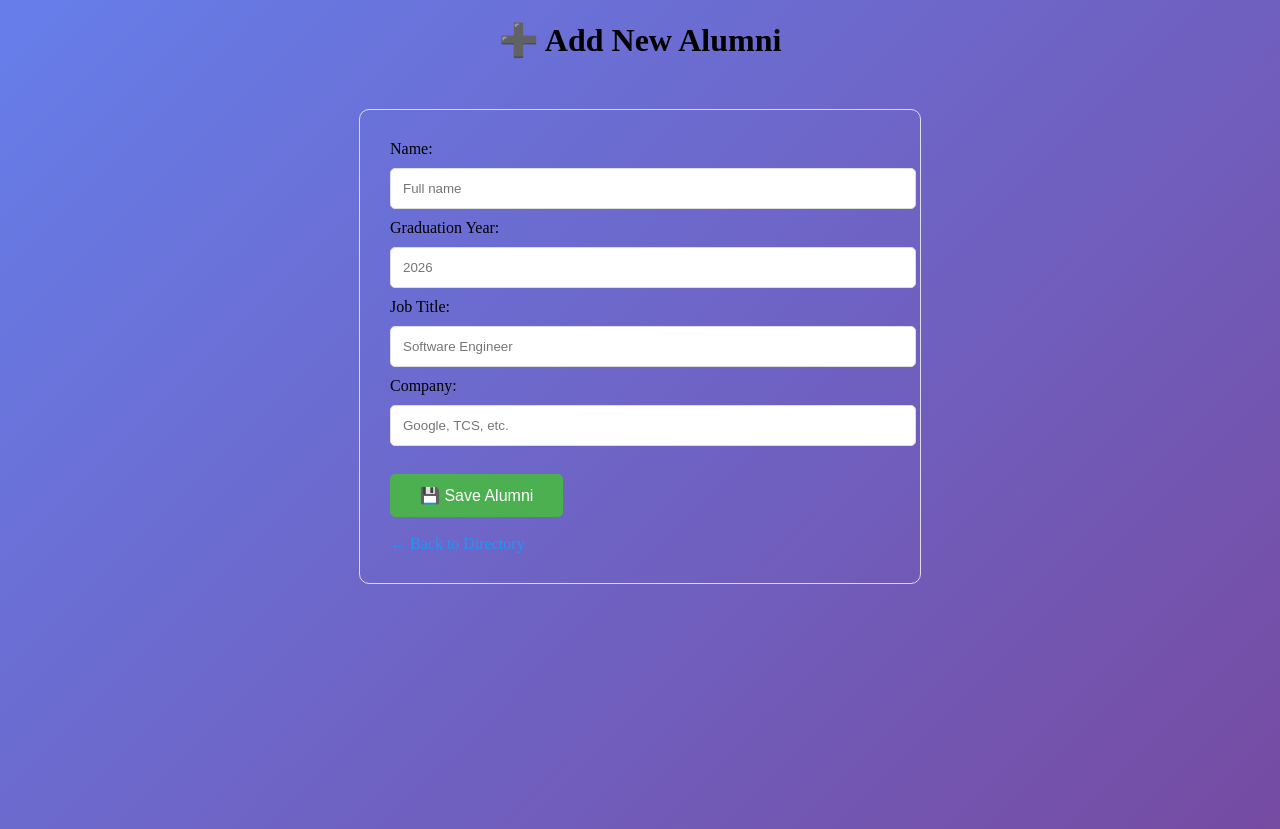
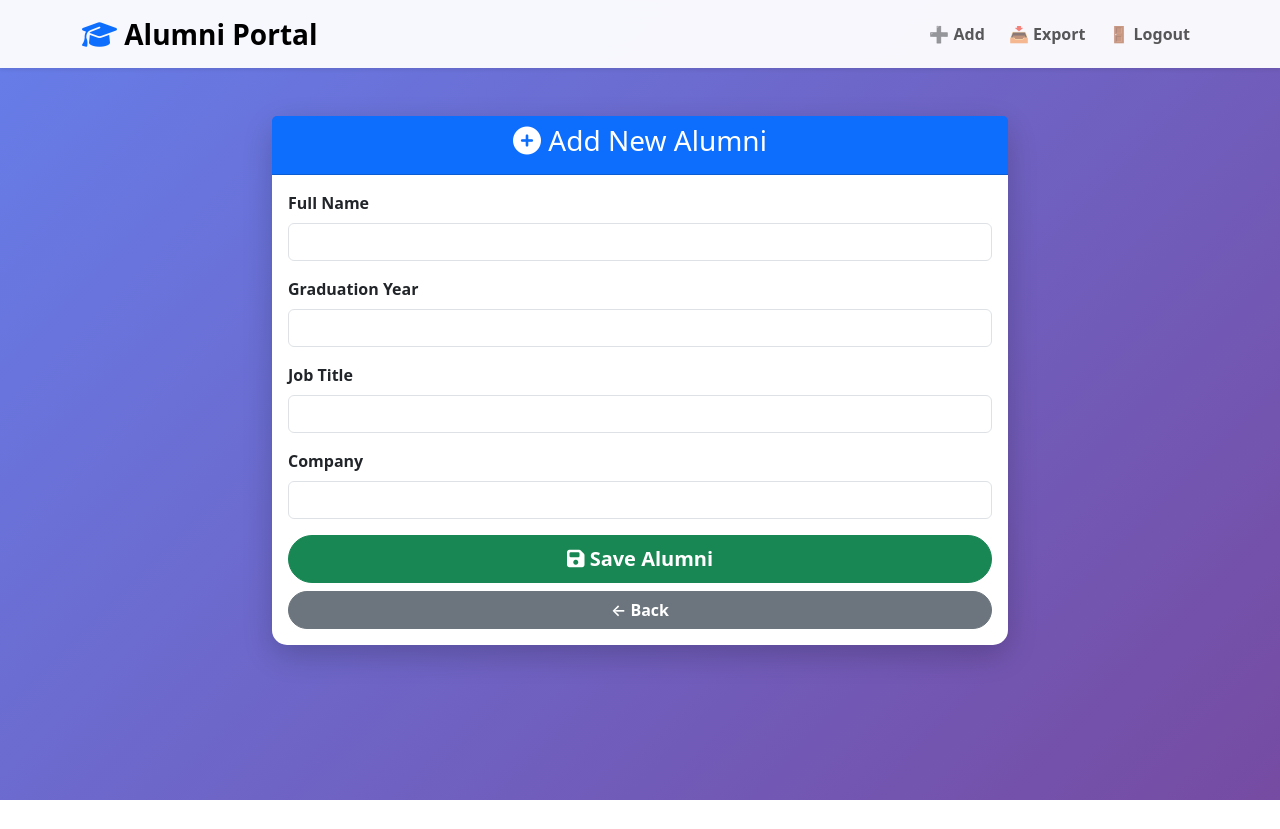
Before and after one commit to monika-coder31/alumni-portal-monika, a Flask app: page /add in a window 1280 px wide. After the commit the page ends 800 px from the top, so only its background shows below. Run offline with Flask 3, Linux system fonts and the light colour scheme; the visitor is signed in with stand-in values (Sample User, id 1).

Commit message:
Update add.html

```diff
--- a/templates/templates/add.html
+++ b/templates/templates/add.html
@@ -1,35 +1,38 @@
-<!DOCTYPE html>
-<html>
-<head>
-<title>Add Alumni</title>
-<link rel="stylesheet" href="{{ url_for('static', filename='style.css') }}">
-<style>
-form {max-width:500px; margin:50px auto; padding:30px; border:1px solid #ddd; border-radius:10px}
-input[type="text"], input[type="number"] {width:100%; padding:12px; margin:10px 0; border:1px solid #ddd; border-radius:5px}
-button {background:#4CAF50; color:white; padding:12px 30px; border:none; border-radius:5px; cursor:pointer; font-size:16px}
-button:hover {background:#45a049}
-a {color:#2196F3; text-decoration:none}
-</style>
-</head>
-<body>
-<h1 style="text-align:center">➕ Add New Alumni</h1>
-<form method="POST">
-  <label>Name:</label><br>
-  <input type="text" name="name" placeholder="Full name" required><br>
-
-  <label>Graduation Year:</label><br>
-  <input type="number" name="grad_year" placeholder="2026" min="2000" max="2030" required><br>
-
-  <label>Job Title:</label><br>
-  <input type="text" name="job_title" placeholder="Software Engineer" required><br>
-
-  <label>Company:</label><br>
-  <input type="text" name="company" placeholder="Google, TCS, etc." required><br>
-
-  <br>
-  <button type="submit">💾 Save Alumni</button>
-  <br><br>
-  <a href="/">← Back to Directory</a>
-</form>
-</body>
-</html>
+{% extends "base.html" %}
+{% block content %}
+<div class="row justify-content-center">
+  <div class="col-md-8">
+    <div class="card">
+      <div class="card-header bg-primary text-white text-center">
+        <h3><i class="fas fa-plus-circle"></i> Add New Alumni</h3>
+      </div>
+      <div class="card-body">
+        <form method="POST">
+          <div class="mb-3">
+            <label class="form-label fw-bold">Full Name</label>
+            <input type="text" name="name" class="form-control" required>
+          </div>
+          <div class="mb-3">
+            <label class="form-label fw-bold">Graduation Year</label>
+            <input type="number" name="grad_year" class="form-control" min="2000" max="2030" required>
+          </div>
+          <div class="mb-3">
+            <label class="form-label fw-bold">Job Title</label>
+            <input type="text" name="job_title" class="form-control" required>
+          </div>
+          <div class="mb-3">
+            <label class="form-label fw-bold">Company</label>
+            <input type="text" name="company" class="form-control" required>
+          </div>
+          <div class="d-grid gap-2">
+            <button type="submit" class="btn btn-success btn-lg">
+              <i class="fas fa-save"></i> Save Alumni
+            </button>
+            <a href="{{ url_for('index') }}" class="btn btn-secondary">← Back</a>
+          </div>
+        </form>
+      </div>
+    </div>
+  </div>
+</div>
+{% endblock %}
```
